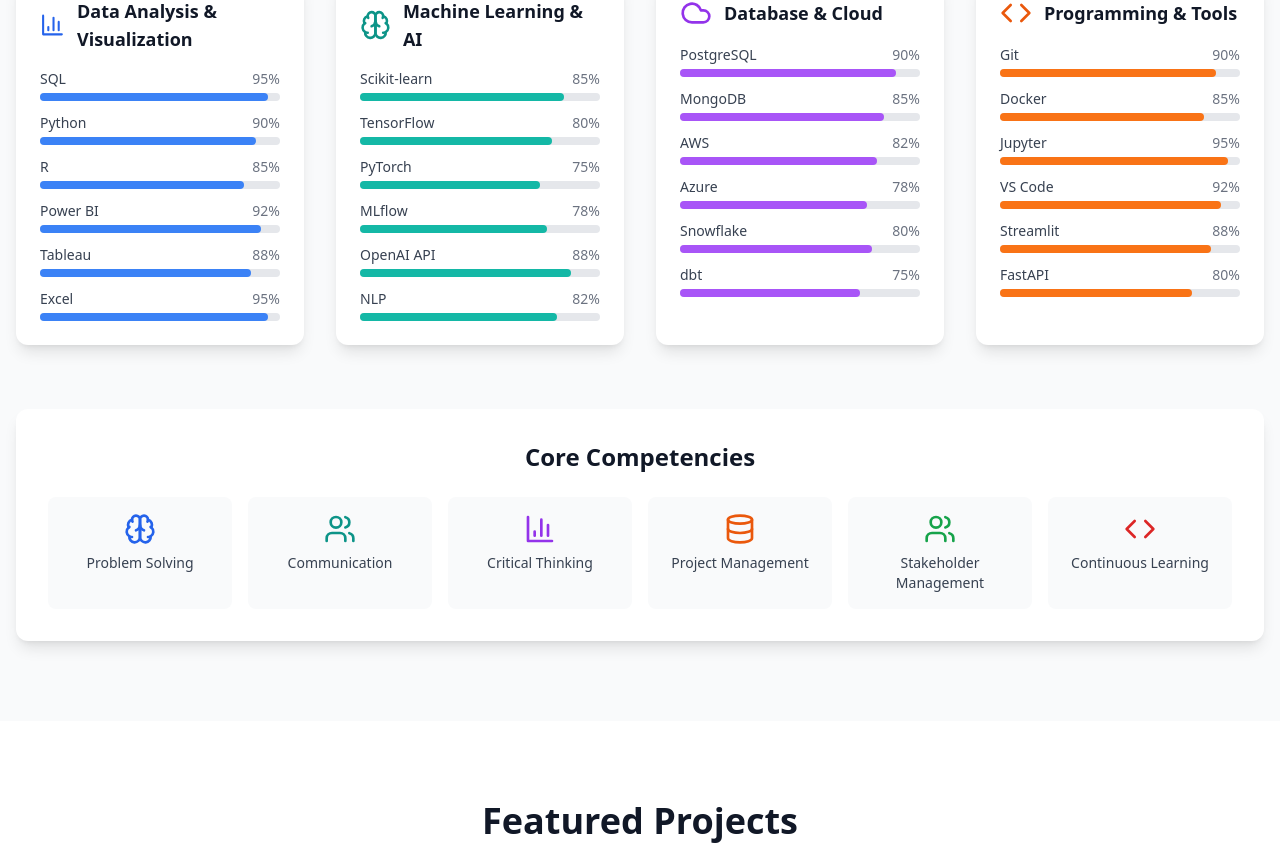
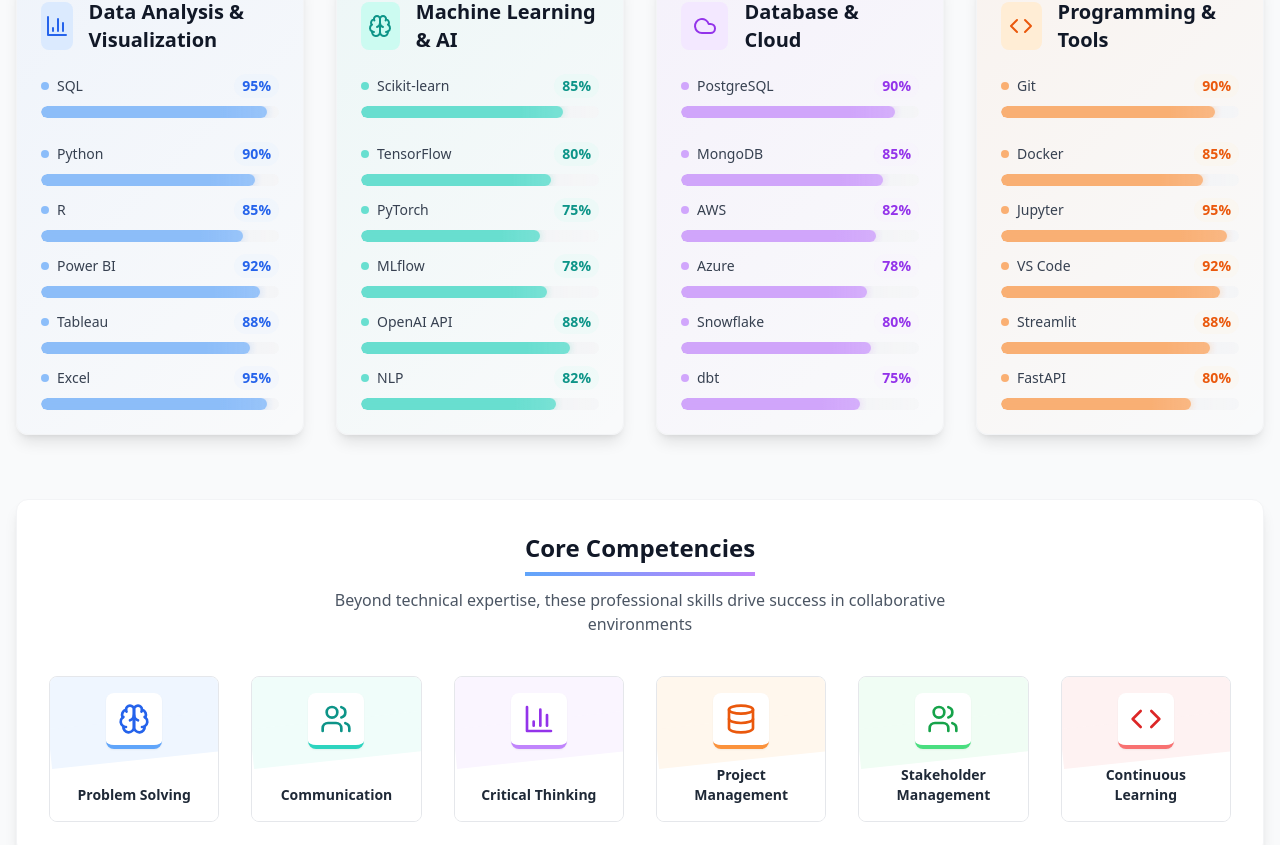
Before and after one commit to Pavan-jillella/Personal_project, a React (Vite) app: page / in a window 1280 px wide. Shown: the part 1960-2805 px from the top of the page. Built offline with nearby package versions, Linux system fonts and the light colour scheme.

Commit message:
updated skills

```diff
--- a/src/components/Experience.tsx
+++ b/src/components/Experience.tsx
@@ -5,7 +5,7 @@ export default function Experience() {
   const experiences = [
     {
       title: "Founder | AI & Data Developer",
-      company: "Joborbit",
+      company: "the Joborbit",
       logo: "/logos/joborbit.png", // Add logo path here
       location: "Herndon, VA",
       period: "Nov 2024 - Present",
--- a/src/components/Skills.tsx
+++ b/src/components/Skills.tsx
@@ -114,14 +114,15 @@ export default function Skills() {
   const [skillsRef, skillsInView] = useInView({ threshold: 0.1 });
   const [softSkillsRef, softSkillsInView] = useInView({ threshold: 0.1 });
 
+  // Update this function to return lighter color classes
   const getColorClasses = (color: string) => {
     const colors = {
-      blue: "bg-blue-500",
-      teal: "bg-teal-500",
-      purple: "bg-purple-500",
-      orange: "bg-orange-500"
+      blue: "bg-blue-400/70",
+      teal: "bg-teal-400/70",
+      purple: "bg-purple-400/70",
+      orange: "bg-orange-400/70"
     };
-    return colors[color as keyof typeof colors] || "bg-gray-500";
+    return colors[color as keyof typeof colors] || "bg-gray-400/70";
   };
 
   const getTextColorClasses = (color: string) => {
@@ -156,41 +157,79 @@ export default function Skills() {
           {skillCategories.map((category, index) => (
             <div
               key={index}
-              className={`bg-white dark:bg-gray-900 rounded-xl p-6 shadow-lg transition-all duration-700 ${
+              className={`bg-white dark:bg-gray-900 rounded-xl p-6 shadow-lg transition-all duration-700 hover:shadow-xl border border-gray-100 dark:border-gray-700 ${
                 skillsInView
                   ? 'opacity-100 translate-y-0'
                   : 'opacity-0 translate-y-10'
               }`}
-              style={{ transitionDelay: `${index * 150}ms` }}
+              style={{
+                transitionDelay: `${index * 150}ms`,
+                background: `linear-gradient(135deg, ${category.color === 'blue' ? 'rgba(59, 130, 246, 0.05)' :
+                  category.color === 'teal' ? 'rgba(20, 184, 166, 0.05)' :
+                  category.color === 'purple' ? 'rgba(168, 85, 247, 0.05)' :
+                  'rgba(249, 115, 22, 0.05)'} 0%, rgba(255, 255, 255, 0) 100%)`
+              }}
             >
-              <div className="flex items-center mb-4">
-                <category.icon className={`w-8 h-8 ${category.color === 'blue' ? 'text-blue-600' :
+              <div className="flex items-center mb-5">
+                <div className={`w-12 h-12 rounded-lg flex items-center justify-center mr-4 ${
+                  category.color === 'blue' ? 'bg-blue-100 dark:bg-blue-900/30' :
+                  category.color === 'teal' ? 'bg-teal-100 dark:bg-teal-900/30' :
+                  category.color === 'purple' ? 'bg-purple-100 dark:bg-purple-900/30' :
+                  'bg-orange-100 dark:bg-orange-900/30'
+                }`}>
+                  <category.icon className={`w-6 h-6 ${category.color === 'blue' ? 'text-blue-600' :
                     category.color === 'teal' ? 'text-teal-600' :
-                  category.color === 'purple' ? 'text-purple-600' : 'text-orange-600'} mr-3`} />
-                <h3 className="text-lg font-semibold text-gray-900 dark:text-white">
+                    category.color === 'purple' ? 'text-purple-600' : 'text-orange-600'} mr-0`} />
+                </div>
+                <h3 className="text-xl font-bold text-gray-900 dark:text-white">
                   {category.title}
                 </h3>
               </div>
               <div className="space-y-3">
+                {/* Replace the skill bars with circular indicators */}
+                {/* Enhanced Skill Indicators */}
                 {category.skills.map((skill, skillIndex) => (
-                  <div key={skillIndex}>
-                    <div className="flex justify-between items-center mb-1">
-                      <span className="text-sm font-medium text-gray-700 dark:text-gray-300">
+                  <div key={skillIndex} className="mb-6 group">
+                    <div className="flex items-center justify-between mb-2">
+                      <span className="text-sm font-medium text-gray-700 dark:text-gray-300 group-hover:font-semibold transition-all flex items-center">
+                        <span className={`inline-block w-2 h-2 rounded-full ${getColorClasses(category.color)} mr-2`}></span>
                         {skill.name}
                       </span>
-                      <span className="text-sm text-gray-500 dark:text-gray-400">
+
+                      {/* Only visible percentage */}
+                      <div className="flex items-center">
+                        <span className={`text-sm font-bold ${getTextColorClasses(category.color)} bg-opacity-20 px-2 py-0.5 rounded-full ${
+                          category.color === 'blue' ? 'bg-blue-100 dark:bg-blue-900/30' :
+                          category.color === 'teal' ? 'bg-teal-100 dark:bg-teal-900/30' :
+                          category.color === 'purple' ? 'bg-purple-100 dark:bg-purple-900/30' :
+                          'bg-orange-100 dark:bg-orange-900/30'
+                        }`}>
                           {skill.level}%
                         </span>
                       </div>
-                    <div className="w-full bg-gray-200 dark:bg-gray-700 rounded-full h-2">
+                    </div>
+
+                    {/* Bar indicator with lighter colors and enhanced animation */}
+                    <div className="relative h-3 w-full bg-gray-100 dark:bg-gray-700 rounded-full overflow-hidden">
                       <div
-                        className={`h-2 rounded-full ${getColorClasses(category.color)}`}
+                        className={`h-full ${getColorClasses(category.color)} rounded-full transition-all duration-1500 ease-out relative backdrop-blur-sm`}
                         style={{
                           width: skillsInView ? `${skill.level}%` : '0%',
-                          transition: `width 1s ease-out ${skillIndex * 0.2 + 0.5}s`
+                          transitionDelay: `${skillIndex * 0.15}s`,
+                          boxShadow: `0 0 8px 0 ${
+                            category.color === 'blue' ? 'rgba(59, 130, 246, 0.3)' :
+                            category.color === 'teal' ? 'rgba(20, 184, 166, 0.3)' :
+                            category.color === 'purple' ? 'rgba(168, 85, 247, 0.3)' :
+                            'rgba(249, 115, 22, 0.3)'
+                          }`
                         }}
-                      ></div>
+                      >
+                        {/* Enhanced shimmer effect */}
+                        <div className="absolute inset-0 bar-shimmer"></div>
                       </div>
+                    </div>
+
+                    {/* Removed the percentage markers section */}
                   </div>
                 ))}
               </div>
@@ -198,37 +237,172 @@ export default function Skills() {
           ))}
         </div>
 
-        {/* Soft Skills */}
+        {/* Soft Skills / Core Competencies - Enhanced Design */}
+        {/* Core Competencies - Card Design Refresh */}
         <div
           ref={softSkillsRef}
-          className={`bg-white dark:bg-gray-900 rounded-xl p-8 shadow-lg transition-all duration-700 ${
+          className={`bg-white dark:bg-gray-900 rounded-xl p-8 shadow-lg transition-all duration-700 border border-gray-100 dark:border-gray-700 ${
             softSkillsInView ? 'opacity-100 scale-100' : 'opacity-0 scale-95'
           }`}
         >
-          <h3 className="text-2xl font-bold text-gray-900 dark:text-white mb-6 text-center">
+          <div className="text-center mb-10">
+            <h3 className="text-2xl font-bold text-gray-900 dark:text-white relative inline-block pb-3">
               Core Competencies
+              <span className="absolute bottom-0 left-0 w-full h-1 bg-gradient-to-r from-blue-400 to-purple-400"></span>
             </h3>
-          <div className="grid grid-cols-2 md:grid-cols-3 lg:grid-cols-6 gap-4">
+            <p className="text-gray-600 dark:text-gray-400 mt-3 max-w-2xl mx-auto">
+              Beyond technical expertise, these professional skills drive success in collaborative environments
+            </p>
+          </div>
+
+          <div className="grid grid-cols-2 md:grid-cols-3 lg:grid-cols-6 gap-8">
             {softSkills.map((skill, index) => (
               <div
                 key={index}
-                className="text-center p-4 rounded-lg bg-gray-50 dark:bg-gray-800 hover:bg-gray-100 dark:hover:bg-gray-700 transition-all duration-300"
+                className="group relative overflow-hidden rounded-lg border border-gray-200 dark:border-gray-700 transition-all duration-500 hover:shadow-lg"
                 style={{
                   transitionDelay: `${index * 100}ms`,
-                  animation: softSkillsInView ? `bounce 0.6s ease ${index * 0.1}s` : 'none'
                 }}
               >
+                {/* Split background design */}
+                <div className="absolute inset-0 z-0">
+                  <div className={`absolute top-0 right-0 w-full h-1/2 ${
+                    skill.color === 'blue' ? 'bg-blue-50 dark:bg-blue-900/10' :
+                    skill.color === 'teal' ? 'bg-teal-50 dark:bg-teal-900/10' :
+                    skill.color === 'purple' ? 'bg-purple-50 dark:bg-purple-900/10' :
+                    skill.color === 'orange' ? 'bg-orange-50 dark:bg-orange-900/10' :
+                    skill.color === 'green' ? 'bg-green-50 dark:bg-green-900/10' :
+                    'bg-red-50 dark:bg-red-900/10'
+                  } transition-all duration-300`}></div>
+
+                  <div className="absolute bottom-0 left-0 w-full h-1/2 bg-white dark:bg-gray-900 transition-all duration-300"></div>
+
+                  {/* Diagonal divider */}
+                  <div className={`absolute top-1/2 left-0 w-full h-10 origin-left -translate-y-1/2 -rotate-6 transform ${
+                    skill.color === 'blue' ? 'bg-blue-50 dark:bg-blue-900/10' :
+                    skill.color === 'teal' ? 'bg-teal-50 dark:bg-teal-900/10' :
+                    skill.color === 'purple' ? 'bg-purple-50 dark:bg-purple-900/10' :
+                    skill.color === 'orange' ? 'bg-orange-50 dark:bg-orange-900/10' :
+                    skill.color === 'green' ? 'bg-green-50 dark:bg-green-900/10' :
+                    'bg-red-50 dark:bg-red-900/10'
+                  }`}></div>
+                </div>
+
+                {/* Content */}
+                <div className="relative z-10 p-4 flex flex-col items-center justify-between h-full">
+                  {/* Skill icon */}
+                  <div
+                    className={`w-14 h-14 p-3 rounded-lg flex items-center justify-center mb-4 bg-white dark:bg-gray-800 shadow-sm group-hover:shadow-md transition-all duration-300 ${
+                      skill.color === 'blue' ? 'border-b-4 border-blue-400' :
+                      skill.color === 'teal' ? 'border-b-4 border-teal-400' :
+                      skill.color === 'purple' ? 'border-b-4 border-purple-400' :
+                      skill.color === 'orange' ? 'border-b-4 border-orange-400' :
+                      skill.color === 'green' ? 'border-b-4 border-green-400' :
+                      'border-b-4 border-red-400'
+                    }`}
+                  >
                     <skill.icon
-                  className={`w-8 h-8 ${getTextColorClasses(skill.color)} mx-auto mb-2 transform transition-transform hover:scale-110 duration-300`}
+                      className={`w-8 h-8 ${getTextColorClasses(skill.color)} transform transition-all duration-300 group-hover:scale-110`}
                     />
-                <p className="text-sm font-medium text-gray-700 dark:text-gray-300">
+                  </div>
+
+                  {/* Skill name - without indicator bars */}
+                  <div className="text-center mt-auto">
+                    <h4 className="text-sm font-semibold text-gray-800 dark:text-gray-200 transition-all duration-300 group-hover:font-bold">
                       {skill.name}
-                </p>
+                    </h4>
+
+                    {/* Removed the skill level bars section */}
+                  </div>
+                </div>
               </div>
             ))}
           </div>
         </div>
       </div>
+
+      {/* Fix the style tag */}
+      <style dangerouslySetInnerHTML={{ __html: `
+        /* Existing styles */
+
+        /* Softer glowing effect */
+        .shadow-glow-blue {
+          box-shadow: 0 0 8px 1px rgba(59, 130, 246, 0.3);
+        }
+
+        .shadow-glow-teal {
+          box-shadow: 0 0 8px 1px rgba(20, 184, 166, 0.3);
+        }
+
+        .shadow-glow-purple {
+          box-shadow: 0 0 8px 1px rgba(168, 85, 247, 0.3);
+        }
+
+        .shadow-glow-orange {
+          box-shadow: 0 0 8px 1px rgba(249, 115, 22, 0.3);
+        }
+
+        /* Improved shimmer effect for lighter bars */
+        @keyframes shimmer {
+          0% { transform: translateX(-100%); }
+          100% { transform: translateX(100%); }
+        }
+
+        .bar-shimmer {
+          background: linear-gradient(
+            90deg,
+            rgba(255, 255, 255, 0) 0%,
+            rgba(255, 255, 255, 0.5) 50%,
+            rgba(255, 255, 255, 0) 100%
+          );
+          animation: shimmer 2.5s infinite ease-in-out;
+          background-size: 200% 100%;
+          width: 100%;
+          height: 100%;
+        }
+
+        /* Bar loading animation - additional effect */
+        @keyframes bar-loading {
+          0% { background-position: 0% 0%; }
+          100% { background-position: 100% 0%; }
+        }
+
+        .bar-loading-effect {
+          background-size: 30px 30px;
+          background-image: linear-gradient(
+            135deg,
+            rgba(255, 255, 255, 0.15) 25%,
+            transparent 25%,
+            transparent 50%,
+            rgba(255, 255, 255, 0.15) 50%,
+            rgba(255, 255, 255, 0.15) 75%,
+            transparent 75%,
+            transparent
+          );
+          animation: bar-loading 3s linear infinite;
+        }
+
+        /* Add this new animation for the rotating border */
+        @keyframes spin-slow {
+          from {
+            transform: rotate(0deg);
+          }
+          to {
+            transform: rotate(360deg);
+          }
+        }
+
+        .animate-spin-slow {
+          animation: spin-slow 12s linear infinite;
+        }
+
+        /* Enhanced bounce animation for competencies */
+        @keyframes enhanced-bounce {
+          0%, 20%, 50%, 80%, 100% { transform: translateY(0) scale(1); }
+          40% { transform: translateY(-12px) scale(1.03); }
+          60% { transform: translateY(-5px) scale(1.01); }
+        }
+      `}} />
     </section>
   );
 }
```
Lines whose indentation alone changed are shown as unchanged.
